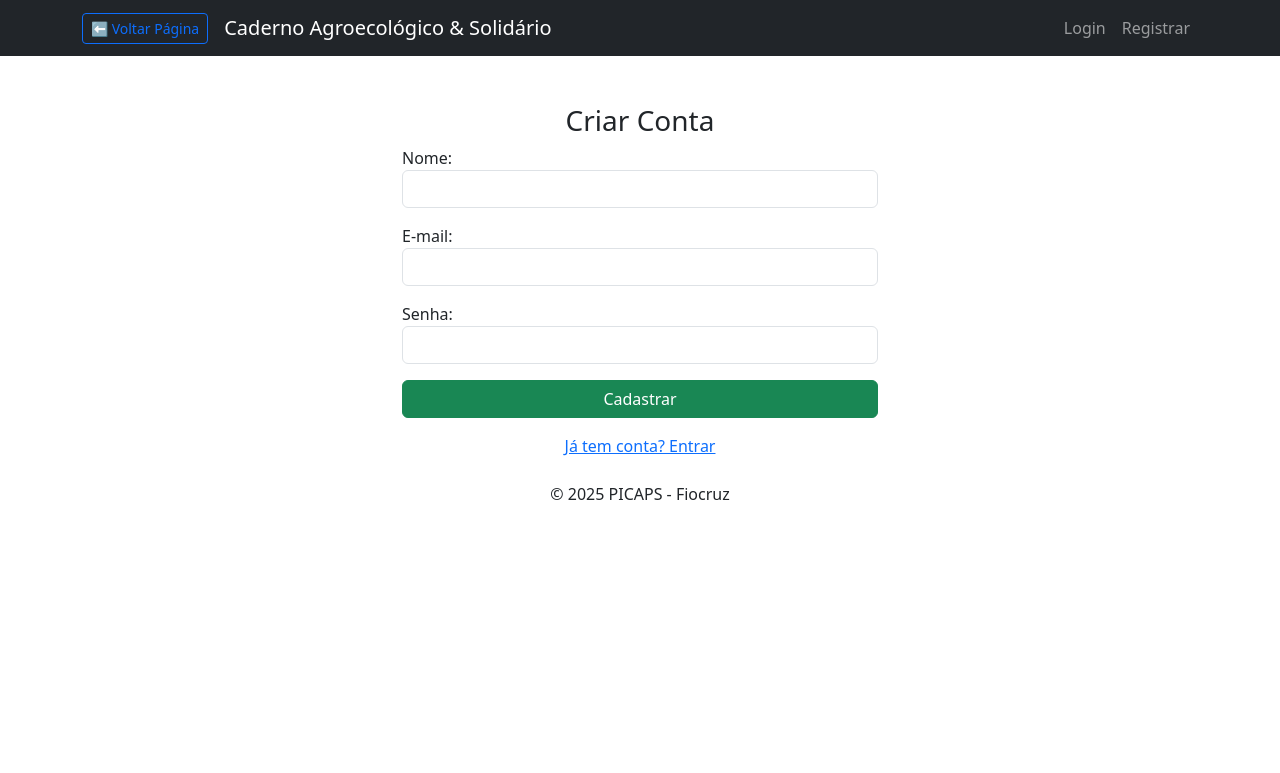
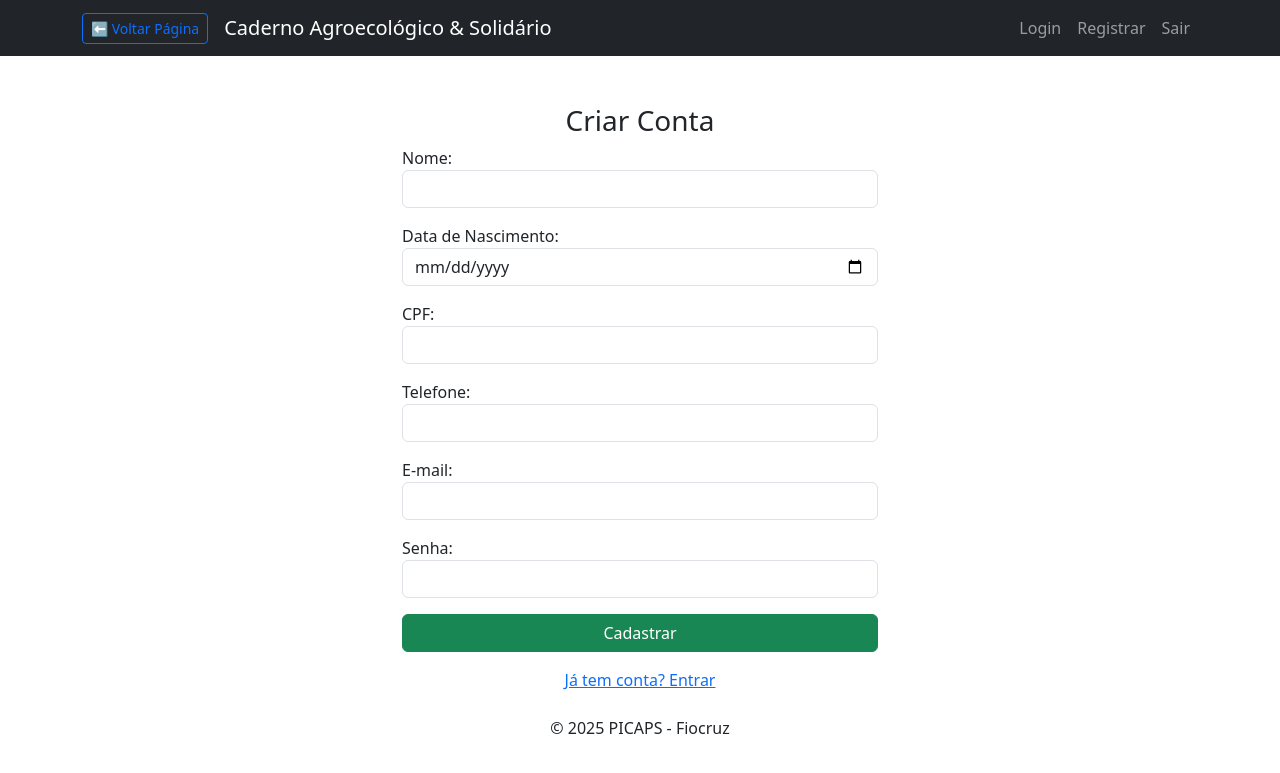
Before and after one commit to gleidsont/agricultor-web, a PHP site: page /cadastro.php in a window 1280 px wide. Shown: the top 773 px of the page. Run offline with PHP 8.4, Linux system fonts and the light colour scheme.

Commit message:
Commit para o chatgpt

```diff
--- a/cadastro.php
+++ b/cadastro.php
@@ -9,6 +9,10 @@ if ($_SERVER['REQUEST_METHOD'] === 'POST') {
     $nome = $_POST['nome'];
     $email = $_POST['email'];
     $senha = password_hash($_POST['senha'], PASSWORD_DEFAULT);
+    $cpf = $_POST['cpf'];
+    $data_nascimento = $_POST['data_nascimento'];
+    $telefone = $_POST['telefone'];
+    $perfil = 'Agricultor';
 
     // Verifica se o e-mail já está cadastrado
     $check = $conexao->prepare("SELECT id FROM usuarios WHERE email = ?");
@@ -19,10 +23,13 @@ if ($_SERVER['REQUEST_METHOD'] === 'POST') {
     if ($check->num_rows > 0) {
         $erro = "Este e-mail já está em uso.";
     } else {
-        $stmt = $conexao->prepare("INSERT INTO usuarios (nome, email, senha, perfil) VALUES (?, ?, ?, 'usuario')");
-        $stmt->bind_param("sss", $nome, $email, $senha);
+        $stmt = $conexao->prepare("INSERT INTO usuarios (nome, email, senha, cpf, data_nascimento, telefone, perfil) VALUES (?, ?, ?, ?, ?, ?, ?)");
+        $stmt->bind_param("ssssdss", $nome, $email, $senha, $cpf, $data_nascimento, $telefone, $perfil);
         if ($stmt->execute()) {
             $sucesso = "Conta criada com sucesso! Você já pode fazer login.";
+            header("refresh:3;url=login.php");
+            exit;
+
         } else {
             $erro = "Erro ao criar conta.";
         }
@@ -44,6 +51,18 @@ if ($_SERVER['REQUEST_METHOD'] === 'POST') {
             <input type="text" name="nome" class="form-control" required />
         </div>
         <div class="form-group mb-3">
+            <label for="data_nascimento">Data de Nascimento:</label>
+            <input type="date" name="data_nascimento" class="form-control" required />
+        </div>
+        <div class="form-group mb-3">
+            <label for="cpf">CPF:</label>
+            <input type="text" name="cpf" class="form-control" required maxlength="14" />
+        </div>
+        <div class="form-group mb-3">
+            <label for="data_nascimento">Telefone:</label>
+            <input type="text" name="telefone" class="form-control" required />
+        </div>
+        <div class="form-group mb-3">
             <label for="email">E-mail:</label>
             <input type="email" name="email" class="form-control" required />
         </div>
--- a/includes/footer.php
+++ b/includes/footer.php
@@ -6,7 +6,52 @@
 </footer>
 
 <!-- Inclui o JavaScript do Bootstrap (opcional) -->
-<script src="https://cdn.jsdelivr.net/npm/bootstrap@5.3.0/dist/js/bootstrap.bundle.min.js"></script>
+<script src="https://cdn.jsdelivr.net/npm/bootstrap@5.3.0/dist/js/bootstrap.bundle.min.js"> </script>
+
+<script>
+function validarCPF(cpf) {
+    cpf = cpf.replace(/[^\d]+/g, '');
+    if (cpf.length !== 11 || /^(\d)\1{10}$/.test(cpf)) return false;
+
+    let soma = 0;
+    for (let i = 0; i < 9; i++) soma += parseInt(cpf.charAt(i)) * (10 - i);
+    let resto = 11 - (soma % 11);
+    if (resto === 10 || resto === 11) resto = 0;
+    if (resto !== parseInt(cpf.charAt(9))) return false;
+
+    soma = 0;
+    for (let i = 0; i < 10; i++) soma += parseInt(cpf.charAt(i)) * (11 - i);
+    resto = 11 - (soma % 11);
+    if (resto === 10 || resto === 11) resto = 0;
+    if (resto !== parseInt(cpf.charAt(10))) return false;
+
+    return true;
+}
+
+document.querySelector('form').addEventListener('submit', function(e) {
+    const cpf = document.querySelector('[name="cpf"]').value;
+    if (!validarCPF(cpf)) {
+        alert('CPF inválido!');
+        e.preventDefault();
+    }
+});
+
+// Máscara simples de CPF e telefone
+document.querySelector('[name="cpf"]').addEventListener('input', function(e) {
+    e.target.value = e.target.value
+        .replace(/\D/g, '')
+        .replace(/(\d{3})(\d)/, '$1.$2')
+        .replace(/(\d{3})(\d)/, '$1.$2')
+        .replace(/(\d{3})(\d{1,2})$/, '$1-$2');
+});
+
+document.querySelector('[name="telefone"]').addEventListener('input', function(e) {
+    e.target.value = e.target.value
+        .replace(/\D/g, '')
+        .replace(/(\d{2})(\d)/, '($1) $2')
+        .replace(/(\d{5})(\d{1,4})$/, '$1-$2');
+});
+</script>
 
 </body>
 </html>
--- a/includes/navbar.php
+++ b/includes/navbar.php
@@ -12,7 +12,8 @@
                     <li class="nav-item"><a class="nav-link" href="/agricultor-web/logout.php">Sair</a></li>
                 <?php else: ?>
                     <li class="nav-item"><a class="nav-link" href="/agricultor-web/login.php">Login</a></li>
-                    <li class="nav-item"><a class="nav-link" href="/agricultor-web/registro.php">Registrar</a></li>
+                    <li class="nav-item"><a class="nav-link" href="/agricultor-web/cadastro.php">Registrar</a></li>
+                    <li class="nav-item"><a class="nav-link" href="logout.php">Sair</a></li>
                 <?php endif; ?>
             </ul>
         </div>
--- a/index.php
+++ b/index.php
@@ -1,6 +1,6 @@
 <?php
 include 'includes/header.php';
-include 'includes/auth_check.php'; // Garante que está logado
+//include 'includes/auth_admin_pesq_agricultor.php';
 ?>
 <body>
     <header class="bg-success text-white py-3">
--- a/login.php
+++ b/login.php
@@ -1,5 +1,6 @@
 <?php
 include 'includes/conexao.php';
+
 $logout_msg = "";
 $erro = '';
 if (isset($_GET['logout'])) {
@@ -13,6 +14,7 @@ if ($_SERVER['REQUEST_METHOD'] === 'POST') {
     $stmt = $conexao->prepare("SELECT * FROM usuarios WHERE email = ?");
     $stmt->bind_param("s", $email);
     $stmt->execute();
+
     $resultado = $stmt->get_result();
 
     if ($resultado->num_rows === 1) {
@@ -58,7 +60,7 @@ if ($_SERVER['REQUEST_METHOD'] === 'POST') {
         <button type="submit" class="btn btn-primary w-100">Entrar</button>
     </form>
     <div class="mt-3 text-center">
-        <a href="registro.php">Criar conta</a> |
+        <a href="cadastro.php">Criar conta</a> |
         <a href="recuperar_senha.php">Esqueci minha senha</a>
     </div>
 </div>
```
Also changed, not shown: includes/auth_admin.php (added, +8 -0 lines), includes/auth_admin_pesq_agricultor.php (added, +9 -0 lines), includes/auth_admin_pesquisador.php (added, +10 -0 lines), includes/auth_check.php (+3 -4 lines), includes/auth_pesquisador.php (added, +8 -0 lines), selecionar_agricultor.php (added, +23 -0 lines), 1 other file.
